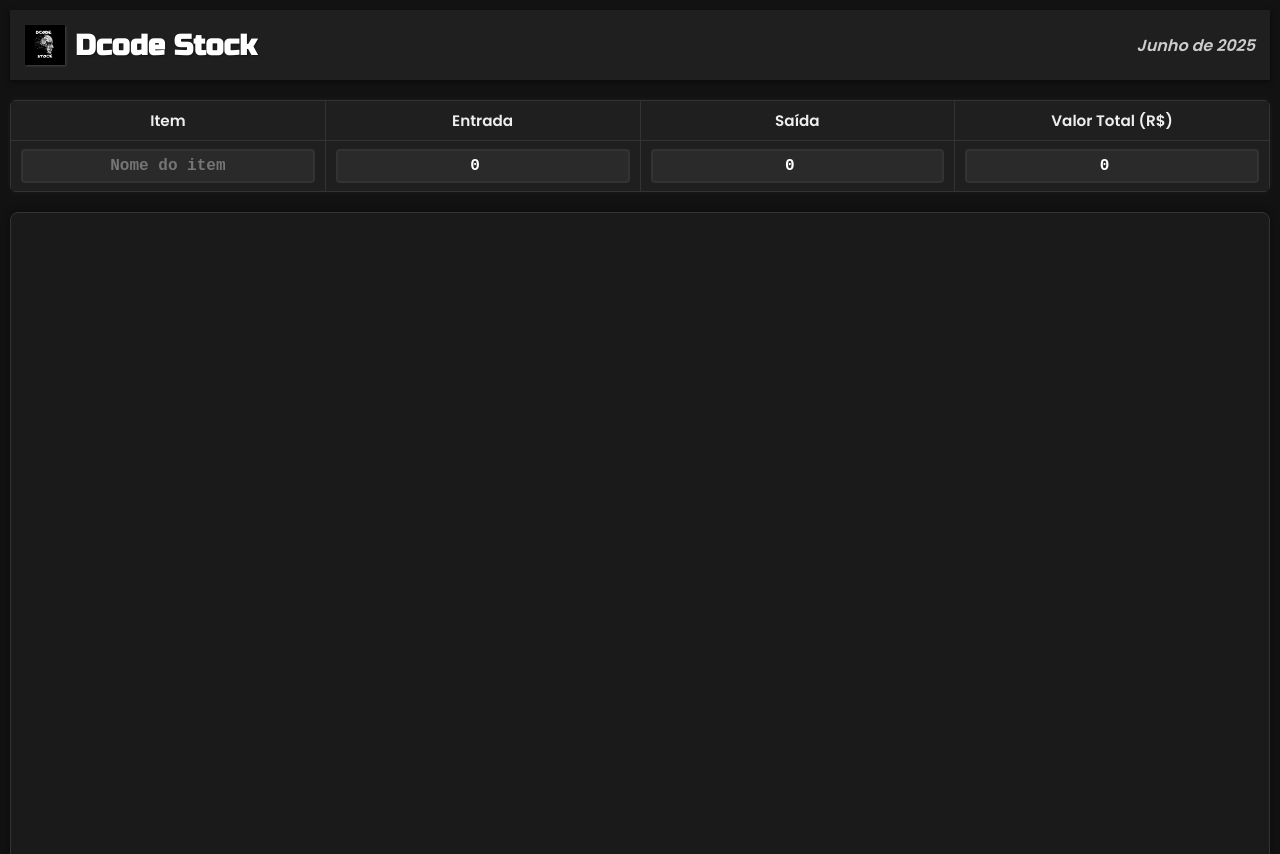
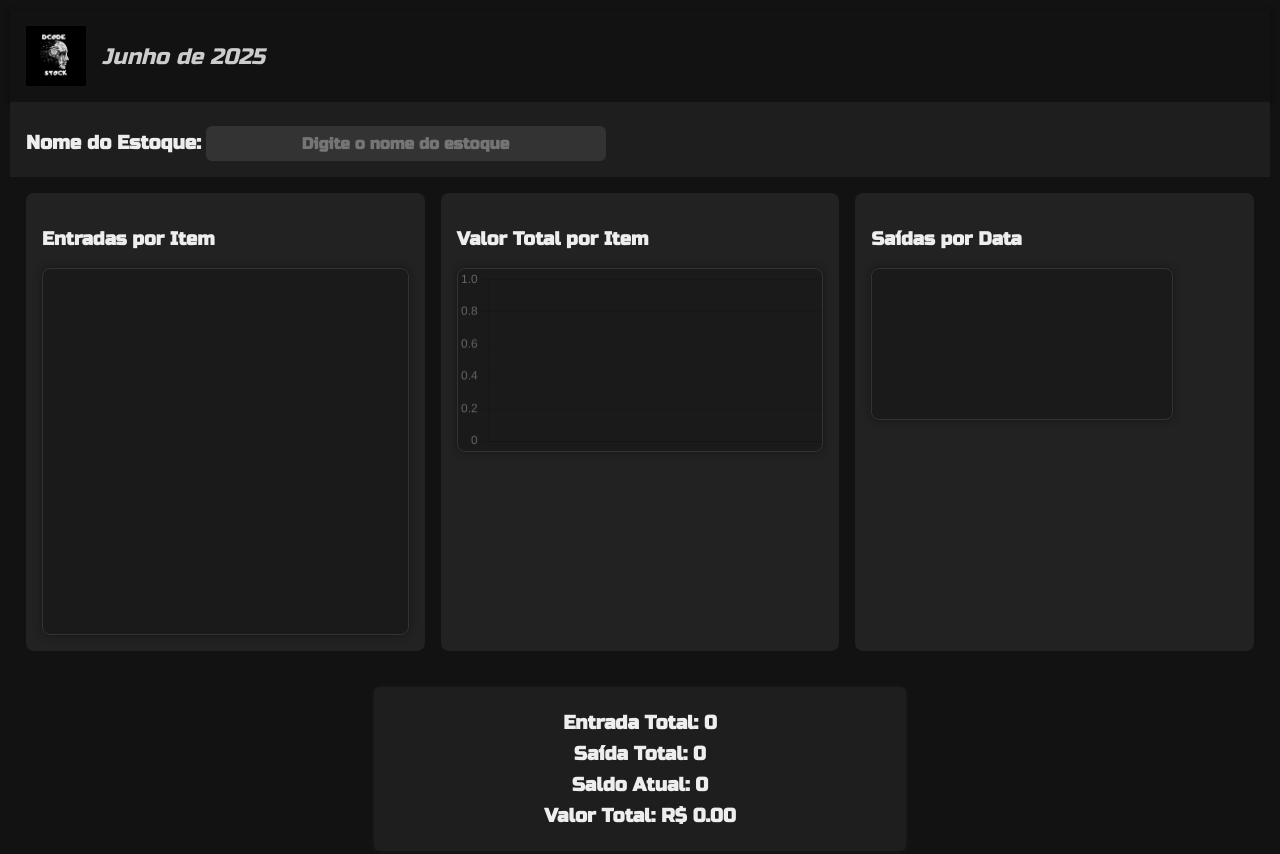
Before and after one commit to Doug2023/DcodeStock, a plain HTML site: page index.html in a window 1280 px wide. Shown: the top 854 px of the page. Drawn offline with nearby package versions, Linux system fonts and the light colour scheme.

Commit message:
Update index.html

```diff
--- a/index.html
+++ b/index.html
@@ -2,46 +2,61 @@
 <html lang="pt-br">
 <head>
   <meta charset="UTF-8" />
-  <meta name="viewport" content="width=device-width, initial-scale=1, maximum-scale=1, user-scalable=no" />
+  <meta name="viewport" content="width=device-width, initial-scale=1" />
   <title>Dcode Stock</title>
-
-  <!-- Manifesto PWA -->
   <link rel="manifest" href="manifest.json" />
-  <meta name="theme-color" content="#007BFF" />
-
-  <!-- Fontes e Estilos -->
+  <meta name="theme-color" content="#000000" />
   <link href="https://fonts.googleapis.com/css2?family=Russo+One&display=swap" rel="stylesheet">
   <link rel="stylesheet" href="style.css" />
 </head>
 <body>
-  <header>
-    <img src="dcodeimage.jpeg" alt="Logo Dcode Stock" class="logo-pequena" />
-    <h1>Dcode Stock</h1>
-    <div id="mesAtual"></div>
+  <header style="display: flex; align-items: center; gap: 1rem; padding: 1rem; background-color: #121212; color: #eee;">
+    <img src="dcodeimage.jpeg" alt="Logo Dcode Stock" class="logo-10%" style="width: 60px; height: auto;" />
+    <div id="mesAtual" style="flex-grow: 1; font-family: 'Russo One', sans-serif; font-size: 1.4rem;"></div>
+    <!-- botão "+" removido conforme pedido -->
   </header>
 
-  <section>
-    <table id="estoqueTable">
-      <thead>
-        <tr>
-          <th>Item</th>
-          <th>Entrada</th>
-          <th>Saída</th>
-          <th>Valor Total (R$)</th>
-        </tr>
-      </thead>
-      <tbody>
-        <!-- Linhas adicionadas pelo JS -->
-      </tbody>
-    </table>
+  <section style="padding: 1rem; background-color: #1e1e1e; color: #eee; font-family: 'Russo One', sans-serif;">
+    <label for="nomeEstoque" style="font-size: 1.2rem; font-weight: 700;">Nome do Estoque:</label>
+    <input
+      type="text"
+      id="nomeEstoque"
+      placeholder="Digite o nome do estoque"
+      style="
+        width: 100%;
+        max-width: 400px;
+        padding: 0.5rem;
+        margin-top: 0.5rem;
+        background-color: #333;
+        border: none;
+        border-radius: 6px;
+        color: #eee;
+        font-family: 'Russo One', sans-serif;
+        font-size: 1rem;
+      "
+    />
   </section>
 
-  <section class="graficos">
-    <canvas id="graficoPizza" width="300" height="300"></canvas>
-    <canvas id="graficoBarras" width="300" height="300"></canvas>
-  </section>
+  <main id="abasContainer">
+    <!-- As abas de estoque serão inseridas aqui pelo script -->
+  </main>
 
-  <div id="resultadoFinal">
+  <div class="graficos" style="display: flex; gap: 1rem; padding: 1rem; background-color: #121212;">
+    <div class="grafico-container" style="flex: 1; background-color: #222; padding: 1rem; border-radius: 8px;">
+      <h3 style="color: #eee; font-family: 'Russo One', sans-serif;">Entradas por Item</h3>
+      <canvas id="graficoPizza"></canvas>
+    </div>
+    <div class="grafico-container" style="flex: 1; background-color: #222; padding: 1rem; border-radius: 8px;">
+      <h3 style="color: #eee; font-family: 'Russo One', sans-serif;">Valor Total por Item</h3>
+      <canvas id="graficoBarras"></canvas>
+    </div>
+    <div class="grafico-container" style="flex: 1; background-color: #222; padding: 1rem; border-radius: 8px;">
+      <h3 style="color: #eee; font-family: 'Russo One', sans-serif;">Saídas por Data</h3>
+      <canvas id="graficoSaidas"></canvas>
+    </div>
+  </div>
+
+  <div id="resultadoFinal" style="padding: 1rem; background-color: #1e1e1e; color: #eee; text-align: center; font-family: 'Russo One', sans-serif;">
     <p>Entrada Total: <span id="entradaTotal">0</span></p>
     <p>Saída Total: <span id="saidaTotal">0</span></p>
     <p>Saldo Atual: <span id="saldoTotal">0</span></p>
@@ -50,23 +65,13 @@
 
   <script src="https://cdn.jsdelivr.net/npm/chart.js"></script>
   <script src="script.js"></script>
-
-  <!-- Registrar e atualizar Service Worker automaticamente -->
   <script>
     if ('serviceWorker' in navigator) {
-      navigator.serviceWorker.register('sw.js').then(registration => {
-        console.log('✅ Service Worker registrado');
-
-        registration.onupdatefound = () => {
-          const newWorker = registration.installing;
-          newWorker.onstatechange = () => {
-            if (newWorker.state === 'installed' && navigator.serviceWorker.controller) {
-              console.log('🔁 Nova versão detectada. Recarregando...');
-              window.location.reload();
-            }
-          };
-        };
-      }).catch(err => console.log('❌ Erro ao registrar o Service Worker', err));
+      navigator.serviceWorker.register('sw.js').then(r => {
+        console.log("✅ Service Worker registrado", r);
+      }).catch(e => {
+        console.error("❌ Erro no SW", e);
+      });
     }
   </script>
 </body>
```
